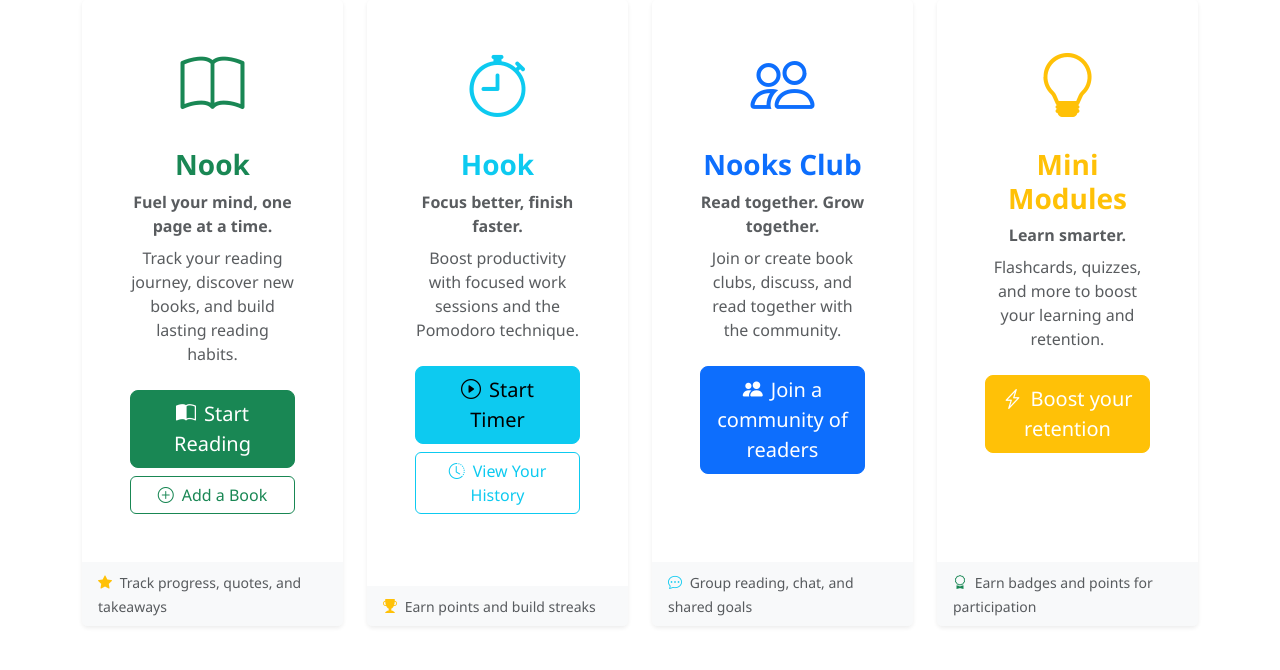
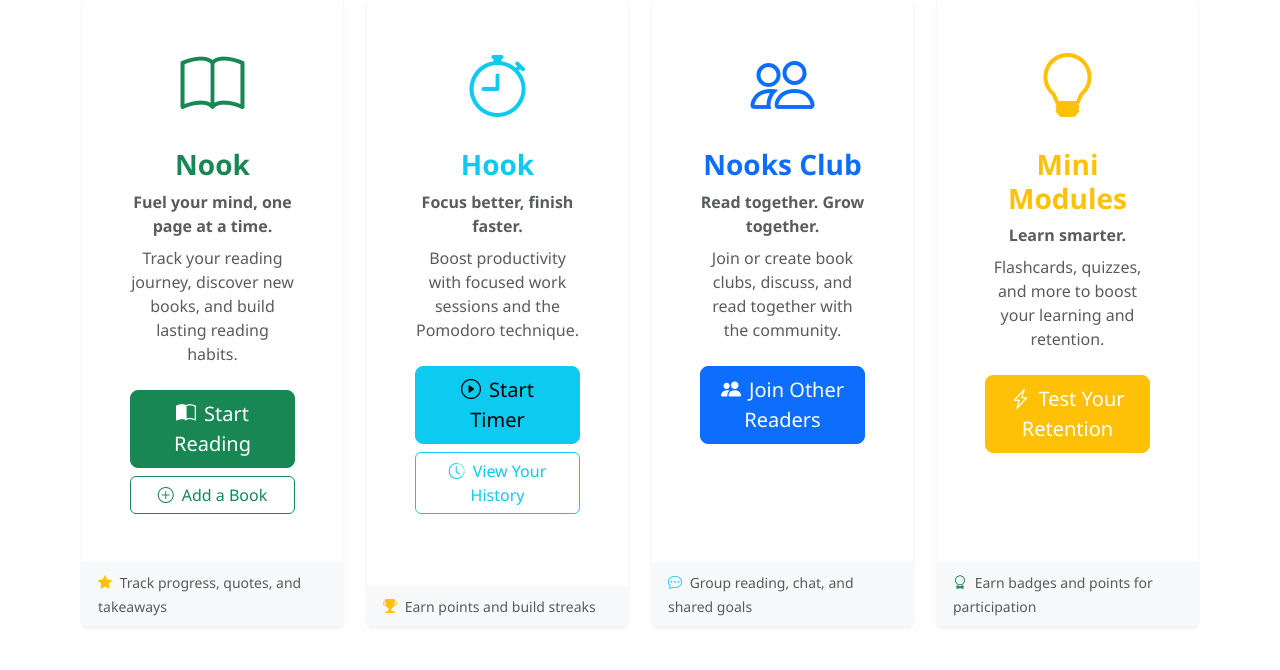
Before and after one commit to nooksandhook-ux/ENHANCED_SOCIALS, a Flask app: page / in a window 1280 px wide. Shown: the part 234-904 px from the top of the page. Run offline with Flask 3, Linux system fonts and the light colour scheme; the visitor is signed in with stand-in values (Sample User, id 1); some libraries are stand-ins or nearby versions.

Commit message:
Update home.html

```diff
--- a/nooks/templates/home.html
+++ b/nooks/templates/home.html
@@ -87,7 +87,7 @@
                 </p>
                 <div class="d-grid gap-2">
                     <a href="{{ url_for('nooks_club.index') }}" class="btn btn-primary btn-lg">
-                        <i class="bi bi-people-fill me-2"></i>Join a community of readers
+                        <i class="bi bi-people-fill me-2"></i>Join Other Readers
                     </a>
                 </div>
             </div>
@@ -114,7 +114,7 @@
                 </p>
                 <div class="d-grid gap-2">
                     <a href="{{ url_for('mini_modules.index') }}" class="btn btn-warning btn-lg text-white">
-                        <i class="bi bi-lightning-charge me-2"></i>Boost your retention
+                        <i class="bi bi-lightning-charge me-2"></i>Test Your Retention
                     </a>
                 </div>
             </div>
```
